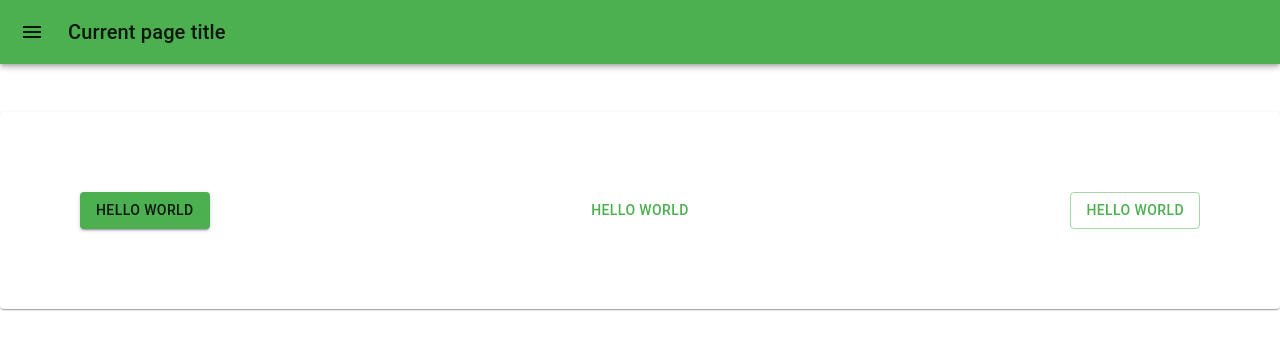
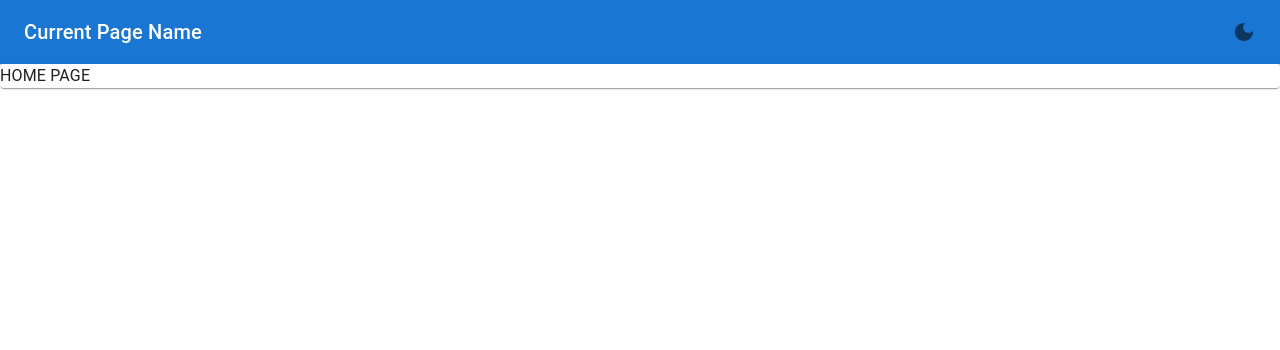
Before and after one commit to MaksimAndreevich/portfolio, a Next.js app: page / in a window 1280 px wide. Shown: the top 350 px of the page. Built offline with nearby package versions, Linux system fonts and the light colour scheme.

Commit message:
App Bar component

```diff
--- a/src/app/layout.tsx
+++ b/app/layout.tsx
@@ -1,8 +1,8 @@
+import { Box } from "@mui/material";
 import type { Metadata } from "next";
-import "../globals.css";
-import ThemeRegistry from "../components/ThemeRegistry";
-import Dashboard from "@/components/Dashboard";
-import { Box } from "@mui/material";
+import AppBar from "./ui/AppBar";
+import ThemeRegistry from "./ui/ThemeRegistry";
+import "./ui/global.css";
 
 export const metadata: Metadata = {
   title: "Portfolio",
@@ -18,12 +18,10 @@ export default function RootLayout({
     <html lang="en">
       <body>
         <ThemeRegistry options={{ key: "mui" }}>
-          {
-            <Box>
-              <Dashboard />
-              {children}
-            </Box>
-          }
+          <Box>
+            <AppBar />
+          </Box>
+          {children}
         </ThemeRegistry>
       </body>
     </html>
--- /dev/null
+++ b/app/page.tsx
@@ -0,0 +1,5 @@
+import { Paper } from "@mui/material";
+
+export default function HomePage() {
+  return <Paper>HOME PAGE</Paper>;
+}
--- /dev/null
+++ b/app/projects/calc/page.tsx
@@ -0,0 +1,5 @@
+import { Paper } from "@mui/material";
+
+export default function CalcPage() {
+  return <Paper>CALC PAGE</Paper>;
+}
--- /dev/null
+++ b/app/projects/page.tsx
@@ -0,0 +1,5 @@
+import { Paper } from "@mui/material";
+
+export default function ProjectsPage() {
+  return <Paper>PROJECTS PAGE</Paper>;
+}
--- /dev/null
+++ b/app/projects/todo/page.tsx
@@ -0,0 +1,5 @@
+import { Paper } from "@mui/material";
+
+export default function TodoPage() {
+  return <Paper>TODO PAGE</Paper>;
+}
--- /dev/null
+++ b/app/ui/AppBar/index.tsx
@@ -0,0 +1,58 @@
+"use client";
+
+import DarkModeIcon from "@mui/icons-material/DarkMode";
+import LightModeIcon from "@mui/icons-material/LightMode";
+import AppBar from "@mui/material/AppBar";
+import Box from "@mui/material/Box";
+import Container from "@mui/material/Container";
+import IconButton from "@mui/material/IconButton";
+import Toolbar from "@mui/material/Toolbar";
+import Tooltip from "@mui/material/Tooltip";
+import Typography from "@mui/material/Typography";
+import * as React from "react";
+
+const pages = ["About Me", "Pet Projects", "Contacts"];
+
+// TODO: refactor
+function ResponsiveAppBar() {
+  const [anchorElNav, setAnchorElNav] = React.useState<null | HTMLElement>(
+    null
+  );
+
+  // TODO: change in mobx
+  const [modeTheme, setModeTheme] = React.useState<"dark" | "light">("dark");
+
+  const handleOpenNavMenu = (event: React.MouseEvent<HTMLElement>) => {
+    setAnchorElNav(event.currentTarget);
+  };
+
+  const handleCloseNavMenu = () => {
+    setAnchorElNav(null);
+  };
+
+  return (
+    <AppBar position="static">
+      <Container maxWidth="xl">
+        <Toolbar disableGutters>
+          <Box sx={{ flexGrow: 1, display: "flex" }}>
+            <Typography variant="h6">Current Page Name</Typography>
+          </Box>
+
+          <Box sx={{ flexGrow: 0 }}>
+            <Tooltip title="Change Theme">
+              <IconButton
+                onClick={() => {
+                  setModeTheme(modeTheme === "dark" ? "light" : "dark");
+                }}
+                sx={{ p: 0 }}
+              >
+                {modeTheme === "dark" ? <DarkModeIcon /> : <LightModeIcon />}
+              </IconButton>
+            </Tooltip>
+          </Box>
+        </Toolbar>
+      </Container>
+    </AppBar>
+  );
+}
+export default ResponsiveAppBar;
--- a/src/components/ThemeRegistry/index.tsx
+++ b/app/ui/ThemeRegistry/index.tsx
@@ -1,37 +1,32 @@
 "use client";
 import createCache, { Options } from "@emotion/cache";
+import { CacheProvider } from "@emotion/react";
+import CssBaseline from "@mui/material/CssBaseline";
+import { ThemeProvider, createTheme } from "@mui/material/styles";
 import { useServerInsertedHTML } from "next/navigation";
-import { CacheProvider } from "@emotion/react";
-import { ThemeProvider } from "@mui/material/styles";
-import CssBaseline from "@mui/material/CssBaseline";
 import { ReactNode, useMemo, useState } from "react";
-import { createTheme } from "@mui/material/styles";
-import { green, purple } from "@mui/material/colors";
-import { Button } from "@mui/material";
 
 interface IThemeRegistryProps {
   options: Options;
   children: ReactNode;
 }
 
+// {
+//   palette: {
+//     mode: mode,
+//     primary: {
+//       main: lightBlue[500],
+//     },
+//     secondary: {
+//       main: blueGrey[500],
+//     },
+//   },
+// }
+
 export default function ThemeRegistry(props: IThemeRegistryProps) {
   const [mode, setMode] = useState<"light" | "dark">("light");
 
-  const theme = useMemo(
-    () =>
-      createTheme({
-        palette: {
-          mode: mode,
-          primary: {
-            main: green[500],
-          },
-          secondary: {
-            main: purple[500],
-          },
-        },
-      }),
-    [mode]
-  );
+  const theme = useMemo(() => createTheme({}), [mode]);
 
   const { options, children } = props;
 
--- a/src/app/page.tsx
+++ /dev/null
@@ -1,20 +0,0 @@
-import { Button, Paper } from "@mui/material";
-
-export default function Home() {
-  return (
-    <Paper
-      sx={{
-        height: "100%",
-        display: "flex",
-        justifyContent: "space-between",
-        p: 10,
-      }}
-    >
-      <Button variant={"contained"}>Hello world</Button>
-
-      <Button variant={"text"}>Hello world</Button>
-
-      <Button variant={"outlined"}>Hello world</Button>
-    </Paper>
-  );
-}
--- a/src/components/Dashboard/index.tsx
+++ /dev/null
@@ -1,126 +0,0 @@
-"use client";
-
-import * as React from "react";
-import AppBar from "@mui/material/AppBar";
-import Box from "@mui/material/Box";
-import CssBaseline from "@mui/material/CssBaseline";
-import Divider from "@mui/material/Divider";
-import Drawer from "@mui/material/Drawer";
-import IconButton from "@mui/material/IconButton";
-import InboxIcon from "@mui/icons-material/MoveToInbox";
-import List from "@mui/material/List";
-import ListItem from "@mui/material/ListItem";
-import ListItemButton from "@mui/material/ListItemButton";
-import ListItemIcon from "@mui/material/ListItemIcon";
-import ListItemText from "@mui/material/ListItemText";
-import MailIcon from "@mui/icons-material/Mail";
-import MenuIcon from "@mui/icons-material/Menu";
-import Toolbar from "@mui/material/Toolbar";
-import Typography from "@mui/material/Typography";
-
-const drawerWidth = 240;
-
-export default function Dashboard() {
-  const [open, setOpen] = React.useState(false);
-
-  const handleDrawerToggle = () => {
-    setOpen(!open);
-  };
-
-  React.useEffect(() => {
-    console.log("upd dash");
-  }, []);
-
-  const drawer = (
-    <div>
-      <Toolbar />
-      <Divider />
-      <List>
-        {["About Me", "Contact"].map((text, index) => (
-          <ListItem key={text} disablePadding>
-            <ListItemButton>
-              <ListItemIcon>
-                <MailIcon />
-              </ListItemIcon>
-              <ListItemText primary={text} />
-            </ListItemButton>
-          </ListItem>
-        ))}
-      </List>
-      <Divider />
-      <List>
-        {["Todo List", "Calc", "Weather"].map((text, index) => (
-          <ListItem key={text} disablePadding>
-            <ListItemButton>
-              <ListItemIcon>
-                <MailIcon />
-              </ListItemIcon>
-              <ListItemText primary={text} />
-            </ListItemButton>
-          </ListItem>
-        ))}
-      </List>
-    </div>
-  );
-
-  return (
-    <Box sx={{ display: "flex" }}>
-      <AppBar
-        position="fixed"
-        sx={{
-          width: { sm: "100%" },
-          ml: { sm: `${drawerWidth}px` },
-        }}
-      >
-        <Toolbar>
-          <IconButton
-            color="inherit"
-            aria-label="open drawer"
-            edge="start"
-            onClick={handleDrawerToggle}
-            sx={{ mr: 2 }}
-          >
-            <MenuIcon />
-          </IconButton>
-          <Typography variant="h6" noWrap component="div">
-            Current page title
-          </Typography>
-        </Toolbar>
-      </AppBar>
-      <Box
-        component="nav"
-        sx={{ width: { sm: drawerWidth }, flexShrink: { sm: 0 } }}
-        aria-label="mailbox folders"
-      >
-        {/* The implementation can be swapped with js to avoid SEO duplication of links. */}
-        <Drawer
-          variant="temporary"
-          open={open}
-          onClose={handleDrawerToggle}
-          ModalProps={{
-            keepMounted: true, // Better open performance on mobile.
-          }}
-          sx={{
-            display: { xs: "block", sm: "none" },
-            "& .MuiDrawer-paper": {
-              boxSizing: "border-box",
-              width: drawerWidth,
-            },
-          }}
-        >
-          {drawer}
-        </Drawer>
-      </Box>
-      <Box
-        component="main"
-        sx={{
-          flexGrow: 1,
-          p: 3,
-          width: { sm: "100%" },
-        }}
-      >
-        <Toolbar />
-      </Box>
-    </Box>
-  );
-}
```
Also changed, not shown: src/app/pet-projects/page.tsx (deleted, +0 -16 lines), src/app/pet-projects/todo/page.tsx (deleted, +0 -16 lines), app/ui/global.css (renamed from src/globals.css).
